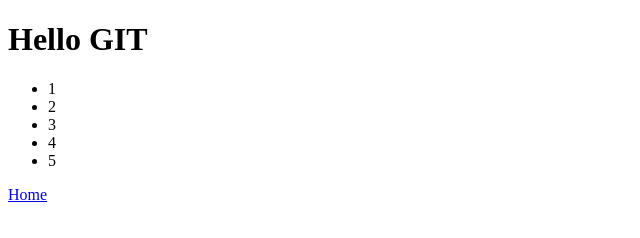
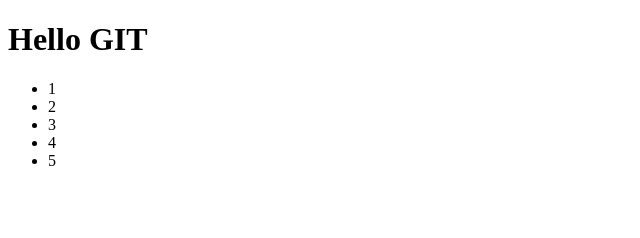
Before and after one commit to Dramarik/Lesson_23, a plain HTML site: page index.html in a window 1280 px wide. Shown: the full height of the page, 0-640 px from the left. Drawn offline with Linux system fonts and the light colour scheme.

Commit message:
Revert "Add nav"
This reverts commit 95a32ad3f77ada6395252fd4528313413dff1730.

```diff
--- a/index.html
+++ b/index.html
@@ -14,8 +14,5 @@
         <li>4</li>
         <li>5</li>
     </ul>
-    <nav>
-        <a href="#">Home</a>
-    </nav>
 </body>
 </html>
```
